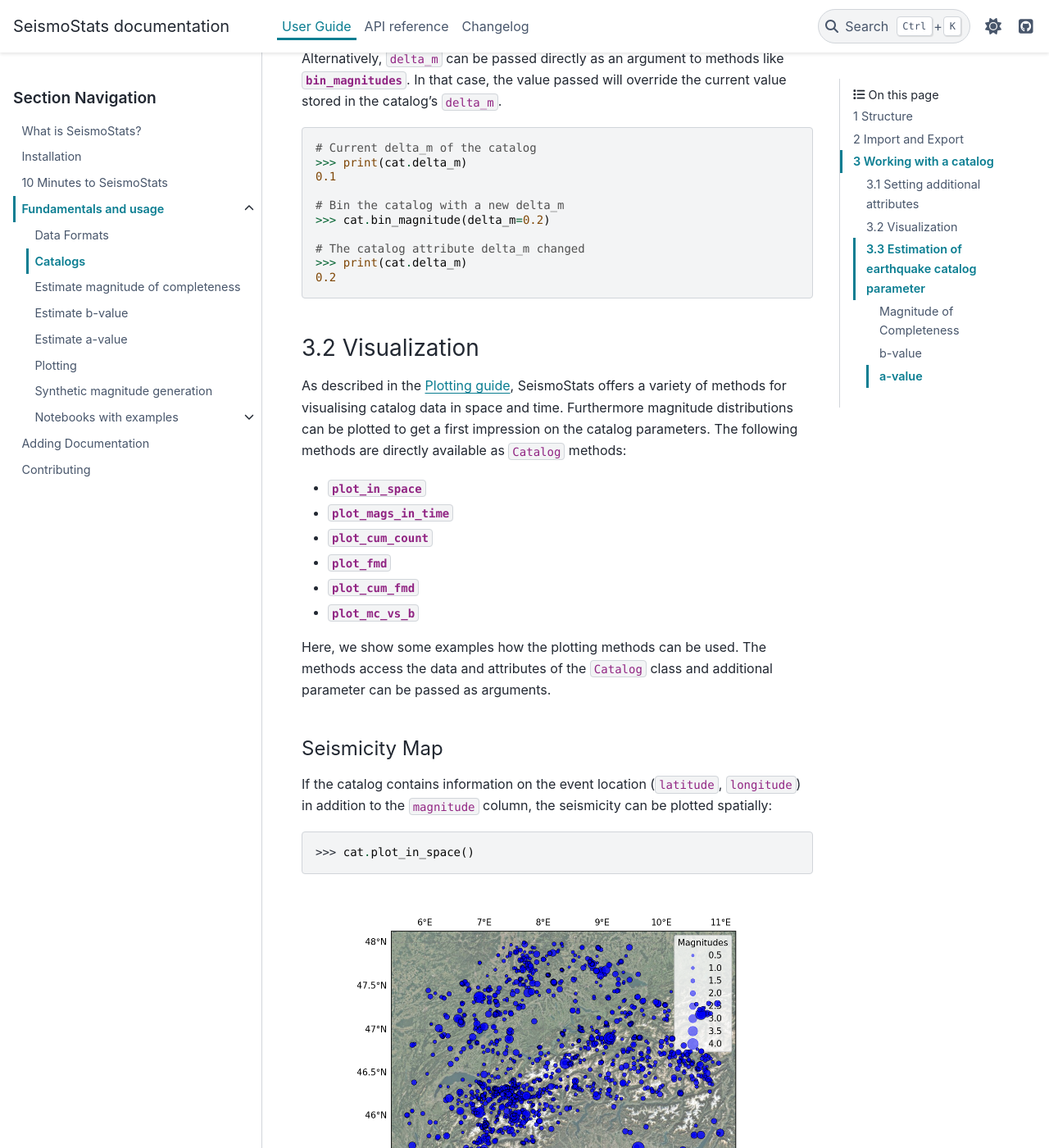
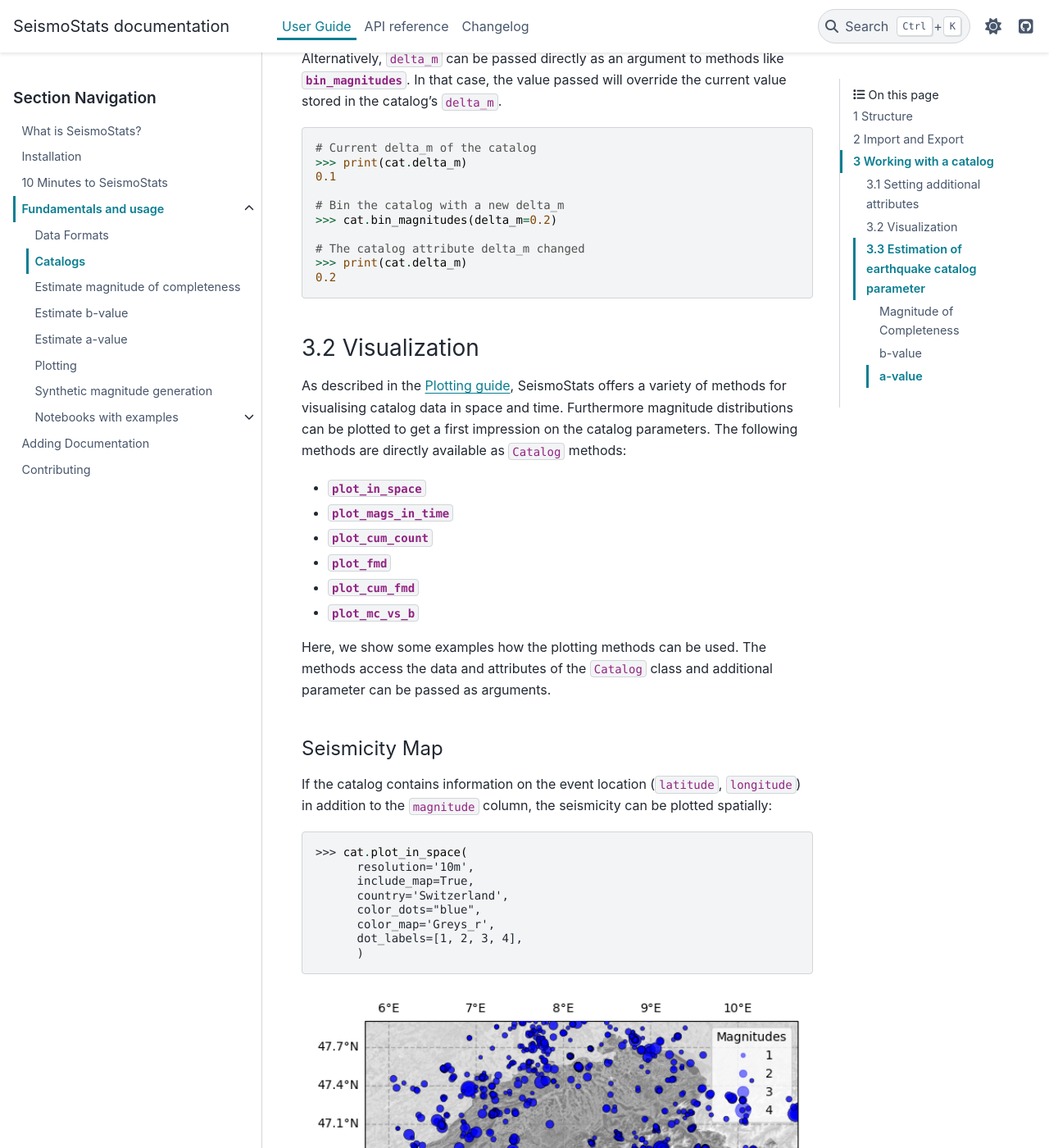
Before and after one commit to swiss-seismological-service/SeismoStats, a Sphinx documentation site: the page built from docs/source/user/catalogs.md, in a window 1280 px wide and 1400 px high, scrolled down 7069 px. Shown: the whole window at 82% size. Built offline with Sphinx 7.4.7 and the PyData theme 0.15.4, drawn with Linux system fonts in a browser that asks for light colours; pages that are not in the unit, such as notebooks, are missing from menus; the version number could not be read and is left out; some of the changed text lies outside the part shown.

````diff
--- a/docs/source/user/catalogs.md
+++ b/docs/source/user/catalogs.md
@@ -230,7 +230,7 @@
 This attribute is then automatically used by methods like {func}`bin_magnitudes <seismostats.Catalog.bin_magnitudes>` which bins the catalog magnitudes based on the given precision.
 ```python
 >>> # No additionaly argument delta_m is necessary
->>> cat.bin_magnitude()
+>>> cat.bin_magnitudes()
 ```
 Alternatively, `delta_m` can be passed directly as an argument to methods like {func}`bin_magnitudes <seismostats.Catalog.bin_magnitudes>`. In that case, the value passed will override the current value stored in the catalog's `delta_m`.
 ```python
@@ -239,7 +239,7 @@
 0.1
 
 # Bin the catalog with a new delta_m
->>> cat.bin_magnitude(delta_m=0.2)
+>>> cat.bin_magnitudes(delta_m=0.2)
 
 # The catalog attribute delta_m changed
 >>> print(cat.delta_m)
@@ -261,11 +261,18 @@
 If the catalog contains information on the event location (`latitude`, `longitude`) in addition to the `magnitude` column, the seismicity can be plotted spatially:
 
 ``` python
->>> cat.plot_in_space()
+>>> cat.plot_in_space(
+      resolution='10m',
+      include_map=True,
+      country='Switzerland',
+      color_dots="blue",
+      color_map='Greys_r',
+      dot_labels=[1, 2, 3, 4],
+      )
 ```
 
 <figure>
-  <img src="../_static/catalog_map.png" alt="Alt text" width="1000"/>
+  <img src="../_static/catalog_map_switzerland.png" alt="Alt text" width="800"/>
   <figcaption>Seismicity map created with Catalog.plot_in_space().</figcaption>
 </figure>
 
@@ -274,12 +281,12 @@
 #### Cumulative frequency-magnitude distribution
 For showing the cumulative frequency-magnitude distribution with {func}`plot_cum_fmd() <seismostats.Catalog.plot_cum_fmd>` the bin size `fmd_bin` has to be chosen. If additionally, the `b_value` and `mc` are passed as arguments (or are available as catalog attributes), the Gutenberg-Richter fit is shown.
 ```python
->>> cat.plot_cum_fmd(fmd_bin=0.1, b_value=1.0, mc=2.5, color=["cornflowerblue", "black"])
+>>> cat.plot_cum_fmd(fmd_bin=0.1, b_value=1.0, mc=2.5, color="cornflowerblue", color_line= "black")
 
-# Same as:
+>>> # Same as:
 >>> cat.b_value = 1.0
 >>> cat.mc = 2.5
->>> cat.plot_cum_fmd(fmd_bin=0.1,color=["cornflowerblue", "black"])
+>>> cat.plot_cum_fmd(fmd_bin=0.1, color="cornflowerblue", color_line= "black")
 ```
 
 <figure>
````
Also changed, not shown: other parts of docs/source/user/catalogs.md (+1 -1 lines), docs/source/_static/catalog_map_switzerland.png (added).
